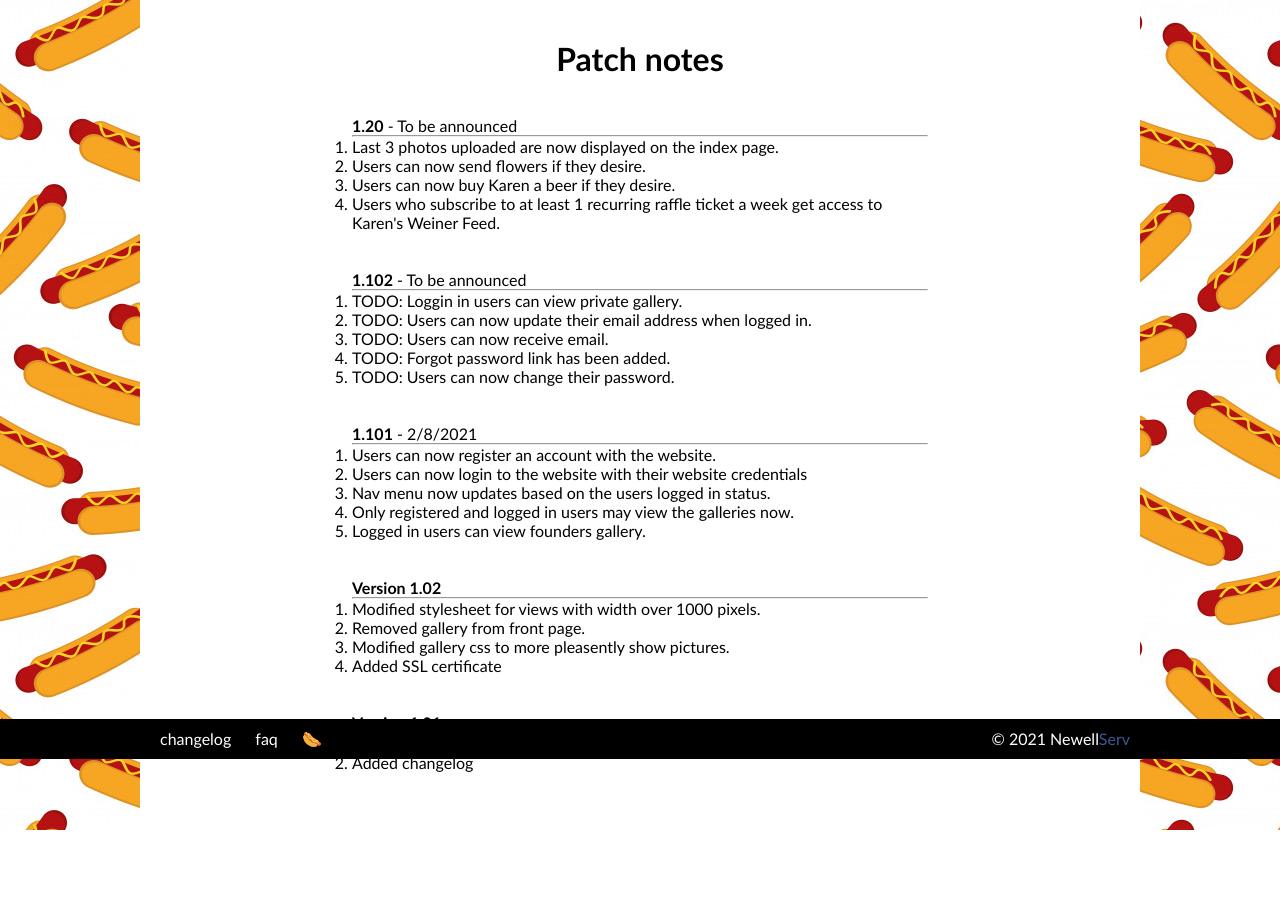
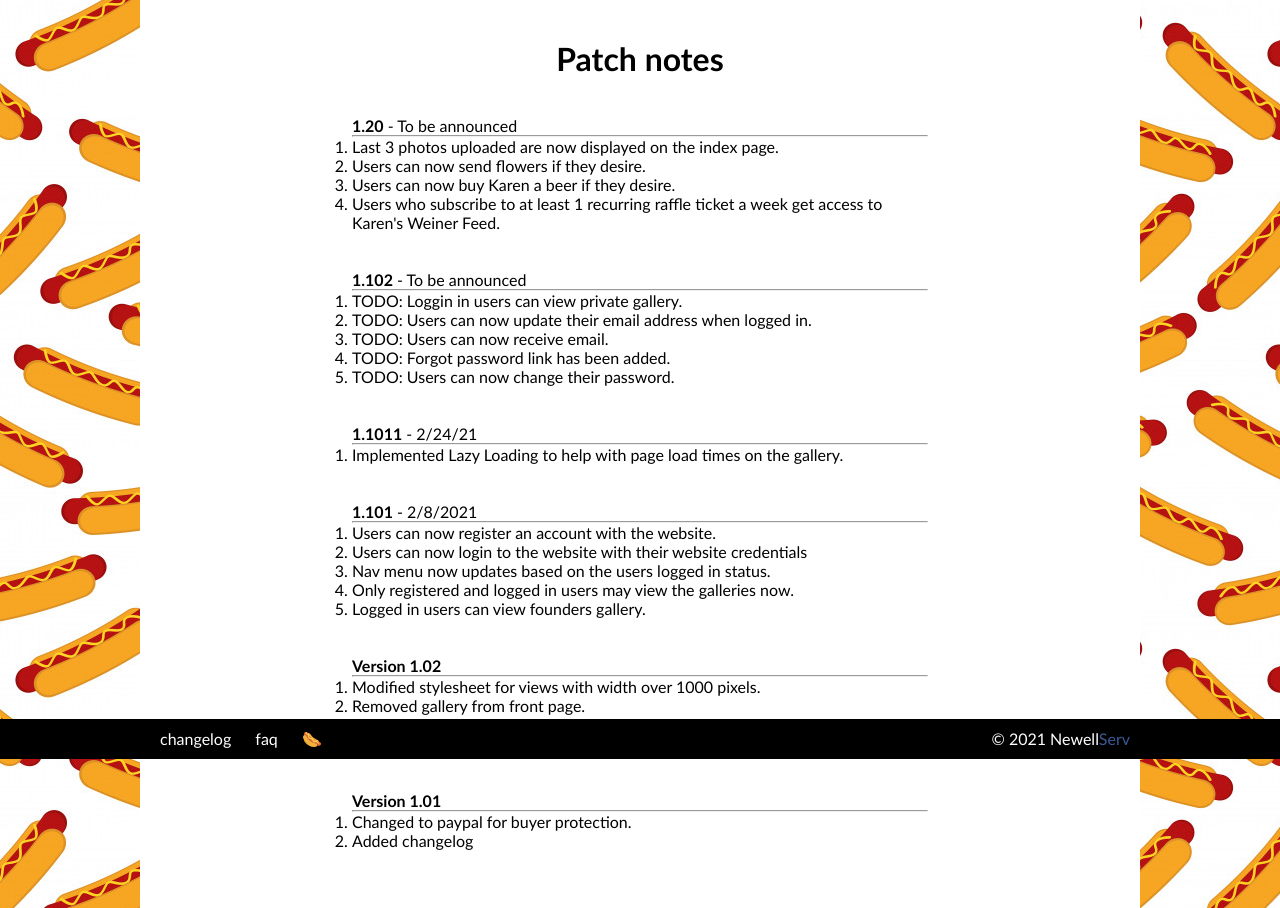
Before and after one commit to NewellServ/hotdog, a PHP site: page /changelog.php in a window 1280 px wide. Shown: the part 41-949 px from the top of the page. Before the commit the page ends 871 px from the top, so only its background shows below. Run offline with PHP 8.4, Linux system fonts and the light colour scheme.

Commit message:
implemented lazy loading

```diff
--- a/changelog.php
+++ b/changelog.php
@@ -34,6 +34,13 @@
 
       <br /><br />
       <ol>
+          <lh><b>1.1011</b> - 2/24/21</lh><hr>
+          <li>Implemented Lazy Loading to help with page load times on the gallery.</li>
+
+      </ol>
+
+      <br /><br />
+      <ol>
           <lh><b>1.101</b> - 2/8/2021</lh><hr>
           <li>Users can now register an account with the website.</li>
           <li>Users can now login to the website with their website credentials</li>
--- a/founders.php
+++ b/founders.php
@@ -32,7 +32,7 @@
 
                     //echo '<img src="' . $image . '" alt="Random image" />' . "<br /><br />";
                     ?>
-                        <a href="<?php echo $image ; ?>" title="click here to see the full sized image"><img src="<?php echo $image ;?>" alt="Karen eating a hotdog."></a>
+                        <a href="<?php echo $image ; ?>" title="click here to see the full sized image"><img src="<?php echo $image ;?>" alt="Karen eating a hotdog." loading="lazy" ></a>
                     <?php
 
                 }
```
